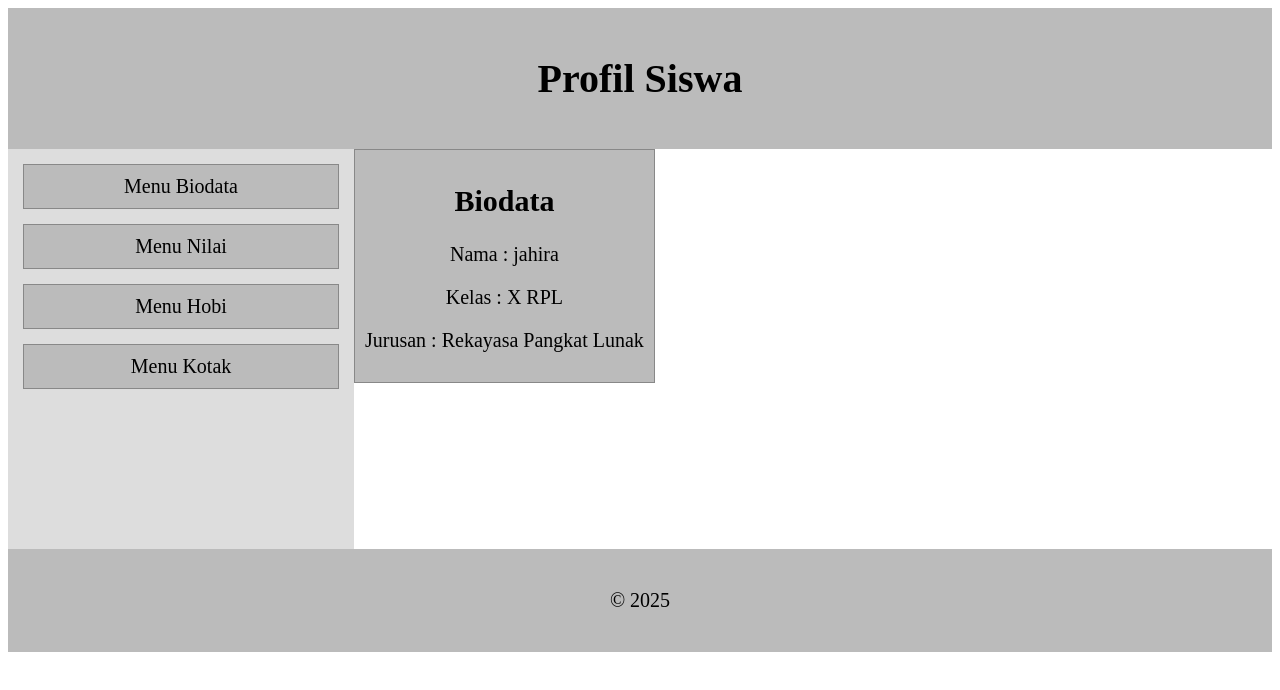
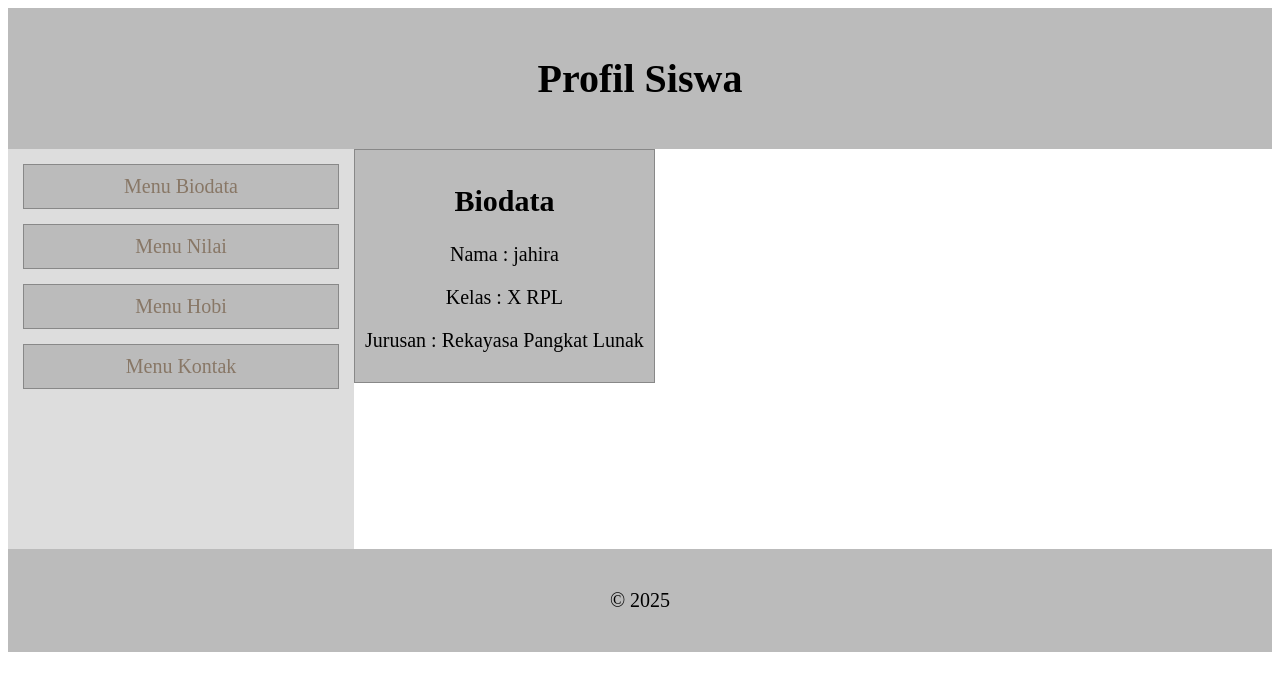
Before and after one commit to zahra5353/latihan8, a plain HTML site: page index.html in a window 1280 px wide. Drawn offline with Linux system fonts and the light colour scheme.

Commit message:
mengubah menjadi link

```diff
--- a/index.html
+++ b/index.html
@@ -21,10 +21,10 @@
 
   <div class="container">
   <div class="sidebar">
-    <div class="kotak">Menu Biodata</div>
-    <div class="kotak">Menu Nilai</div>
-    <div class="kotak">Menu Hobi</div>
-    <div class="kotak">Menu Kotak</div>
+    <a href="index.html">Menu Biodata</a>
+     <a href="Nilai.html">Menu Nilai</a>
+     <a href="hobi.html">Menu Hobi</a>
+     <a href="kontak.html">Menu Kontak</a>
   </div>
 
   <div class="contet">
--- a/style.css
+++ b/style.css
@@ -32,3 +32,14 @@ body {
     text-align: center;
     border: 1px solid #888;
 }
+
+.sidebar a {
+ background: #bbb;
+    padding: 10px;
+    margin-bottom: 15px;
+    text-align: center;
+    border: 1px solid #888;
+   display: block;
+   text-decoration: none;
+   color: #876;
+}
```
